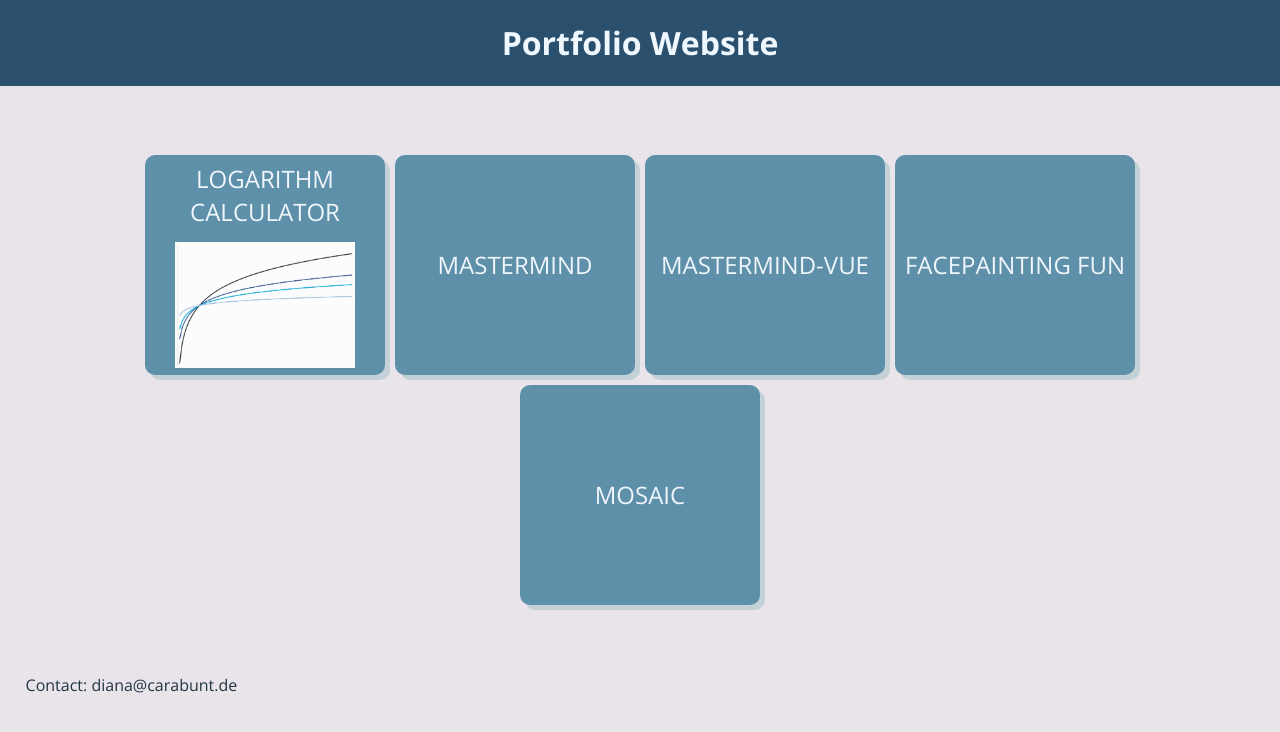
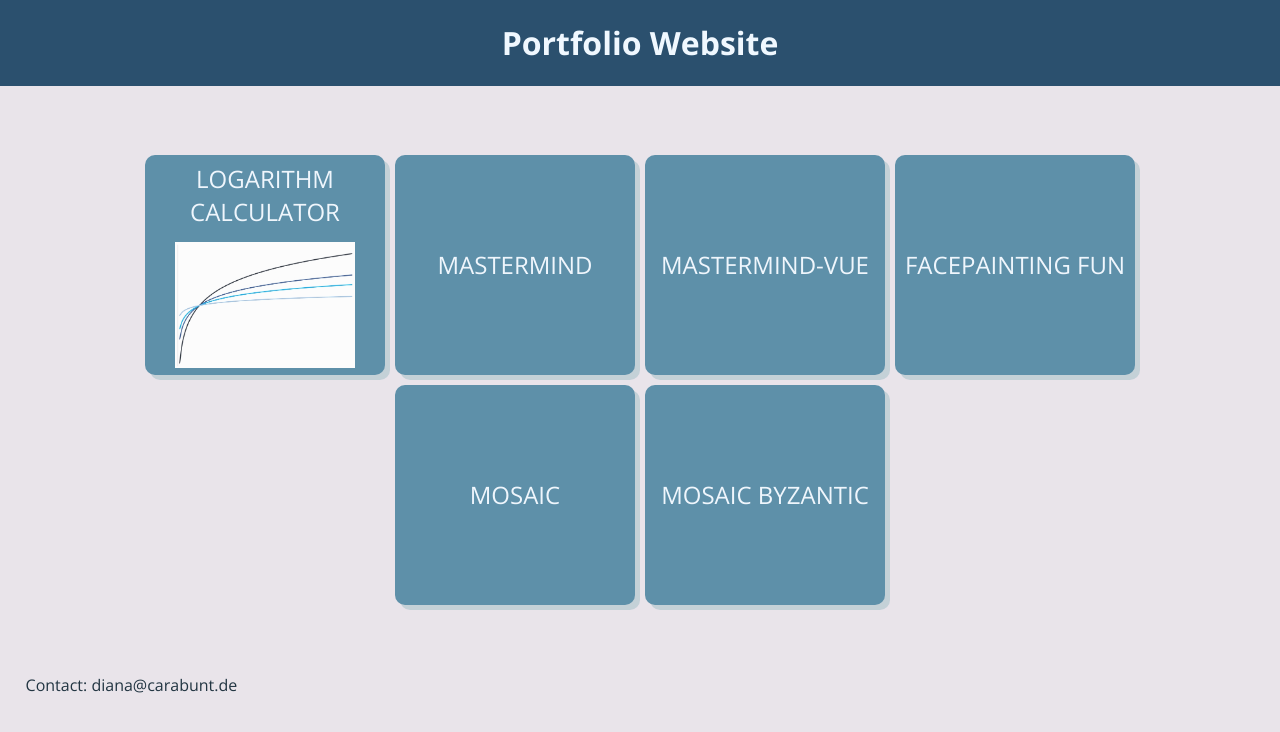
Before and after one commit to Am-Parito/Am-parito.github.io, a plain HTML site: page index.html in a window 1280 px wide. Drawn offline with nearby package versions, Linux system fonts and the light colour scheme.

Commit message:
Add files via upload

```diff
--- a/index.html
+++ b/index.html
@@ -17,6 +17,7 @@
             <a href="./mastermindVue.html" class="project">Mastermind-Vue</a>
             <a href="./pictures.html" class="project">Facepainting Fun</a>
             <a href="./mosaicVue.html" class="project">Mosaic</a>
+            <a href="./mosaicByzVue.html" class="project">Mosaic Byzantic</a>
         </nav>
         <section></section>
         <footer id="contact">
```
